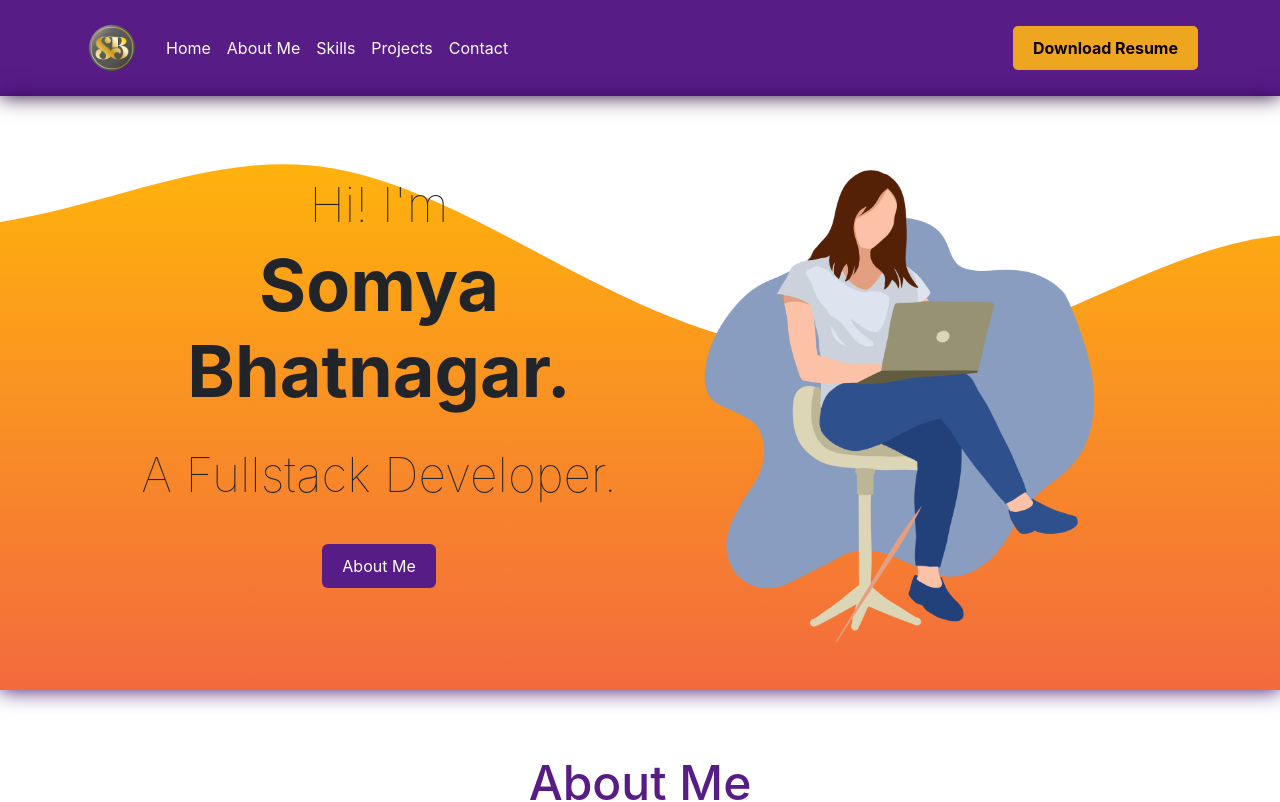
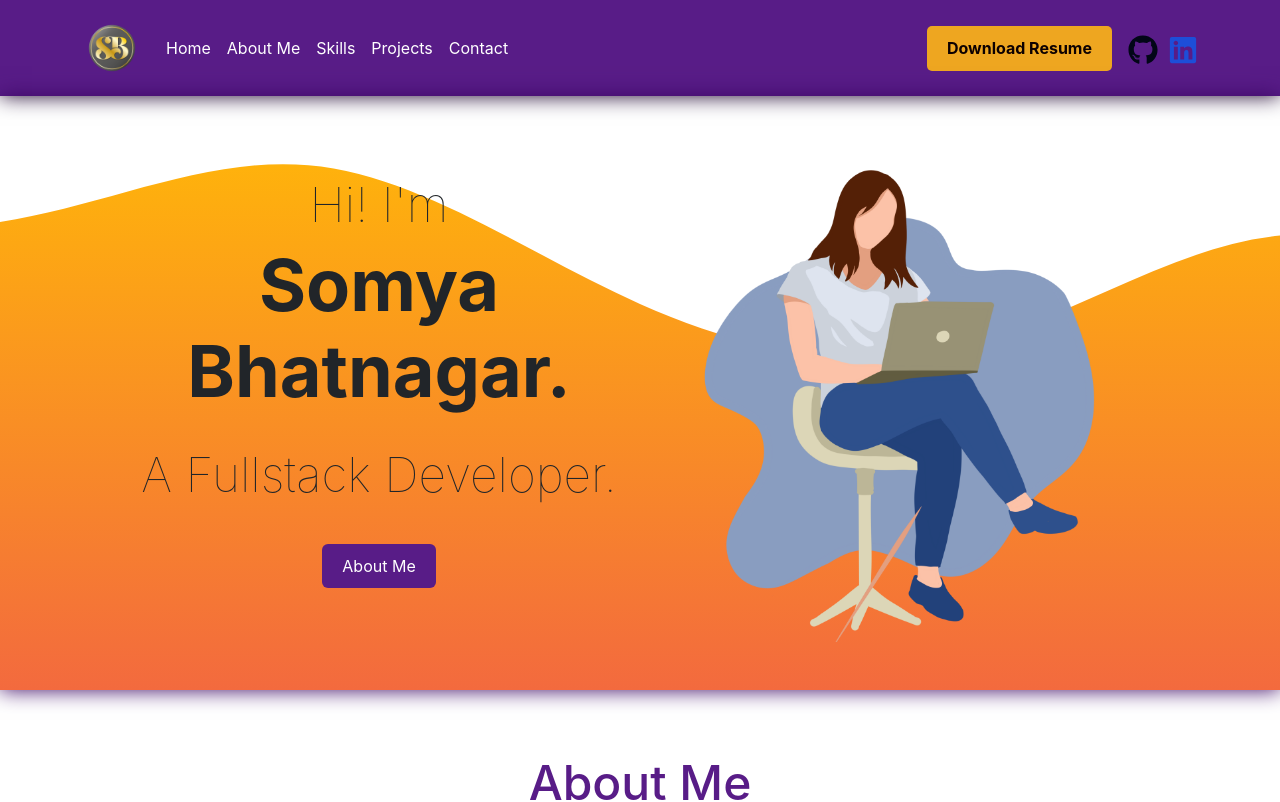
Before and after one commit to SomyaBhatnagar19/fullstackDevPortfolio, a React (Create React App) app: page / in a window 1280 px wide. Shown: the top 802 px of the page. Built offline with nearby package versions, Linux system fonts and the light colour scheme.

Commit message:
Adding git and linkedin links to menu.

```diff
--- a/src/pages/css/menu.css
+++ b/src/pages/css/menu.css
@@ -69,3 +69,21 @@
 .resumes:hover {
   background-color: rgb(244, 183, 108);
 }
+
+.social-links {
+  display: flex;
+  justify-content: flex-end;
+  align-items: center;
+  gap: 10px;
+  margin-left: 1rem;
+}
+
+.social-links a {
+  color: inherit;
+  text-decoration: none;
+  font-size: 30px;
+}
+
+.social-links a:hover {
+  opacity: 0.8;
+}
--- a/src/pages/menu.js
+++ b/src/pages/menu.js
@@ -1,19 +1,20 @@
 /* /views/pages/menu.js */
 
-import React, {useState} from 'react';
-import './css/menu.css';
-import {Container, Nav, Navbar, Image} from 'react-bootstrap';
-import menuLogo from '../assets/menuLogo.png';
-import resume from '../assets/resume.pdf';
+import React, { useState } from "react";
+import "./css/menu.css";
+import { FaGithub, FaLinkedin } from "react-icons/fa";
+import { Container, Nav, Navbar, Image } from "react-bootstrap";
+import menuLogo from "../assets/menuLogo.png";
+import resume from "../assets/resume.pdf";
 
 function scrollToSection(event) {
   event.preventDefault();
-  const targetId = event.target.getAttribute('href');
+  const targetId = event.target.getAttribute("href");
   const targetElement = document.querySelector(targetId);
   if (targetElement) {
     window.scrollTo({
       top: targetElement.offsetTop,
-      behavior: 'smooth'
+      behavior: "smooth",
     });
   }
 }
@@ -31,22 +32,81 @@ function Menu() {
         <Navbar.Brand href="#home">
           <Image src={menuLogo} alt="menu-logo" className="menu-logo" />
         </Navbar.Brand>
-        <Navbar.Toggle aria-controls="responsive-navbar-nav" onClick={() => setExpanded(!expanded)} />
-        <Navbar.Collapse id="responsive-navbar-nav" className='navbar-dropdown'>
+        <Navbar.Toggle
+          aria-controls="responsive-navbar-nav"
+          onClick={() => setExpanded(!expanded)}
+        />
+        <Navbar.Collapse id="responsive-navbar-nav" className="navbar-dropdown">
           <Nav className="me-auto">
-            <Nav.Link href="#home" onClick={(event) => { scrollToSection(event); handleNavClick(); }}>Home</Nav.Link>
-            <Nav.Link href="#aboutMe" onClick={(event) => { scrollToSection(event); handleNavClick(); }}>About Me</Nav.Link>
-            <Nav.Link href="#skills" onClick={(event) => { scrollToSection(event); handleNavClick(); }}>Skills</Nav.Link>
-            <Nav.Link href="#projects" onClick={(event) => { scrollToSection(event); handleNavClick(); }}>Projects</Nav.Link>
-            <Nav.Link href="#contact" onClick={(event) => { scrollToSection(event); handleNavClick(); }}>Contact</Nav.Link>
+            <Nav.Link
+              href="#home"
+              onClick={(event) => {
+                scrollToSection(event);
+                handleNavClick();
+              }}
+            >
+              Home
+            </Nav.Link>
+            <Nav.Link
+              href="#aboutMe"
+              onClick={(event) => {
+                scrollToSection(event);
+                handleNavClick();
+              }}
+            >
+              About Me
+            </Nav.Link>
+            <Nav.Link
+              href="#skills"
+              onClick={(event) => {
+                scrollToSection(event);
+                handleNavClick();
+              }}
+            >
+              Skills
+            </Nav.Link>
+            <Nav.Link
+              href="#projects"
+              onClick={(event) => {
+                scrollToSection(event);
+                handleNavClick();
+              }}
+            >
+              Projects
+            </Nav.Link>
+            <Nav.Link
+              href="#contact"
+              onClick={(event) => {
+                scrollToSection(event);
+                handleNavClick();
+              }}
+            >
+              Contact
+            </Nav.Link>
           </Nav>
           <Nav>
             {/* <Nav.Link href="#Resume" onClick={(event) => { scrollToSection(event); handleNavClick(); }}>Download Resume</Nav.Link> */}
             {/* <Button> */}
-              <a href={resume} download="resume"  className="resumes">
-                Download Resume
+            <a href={resume} download="resume" className="resumes">
+              Download Resume
+            </a>
+            {/* </Button> */}
+            <div className="social-links">
+              <a
+                href="https://github.com/SomyaBhatnagar19"
+                target="_blank"
+                rel="noopener noreferrer"
+              >
+                <FaGithub style={{ color: "#020617" }} />
               </a>
-            {/* </Button> */}
+              <a
+                href="https://linkedin.com/in/somya-bhatnagar"
+                target="_blank"
+                rel="noopener noreferrer"
+              >
+                <FaLinkedin style={{ color: "#1d4ed8" }} />
+              </a>
+            </div>
           </Nav>
         </Navbar.Collapse>
       </Container>
```
